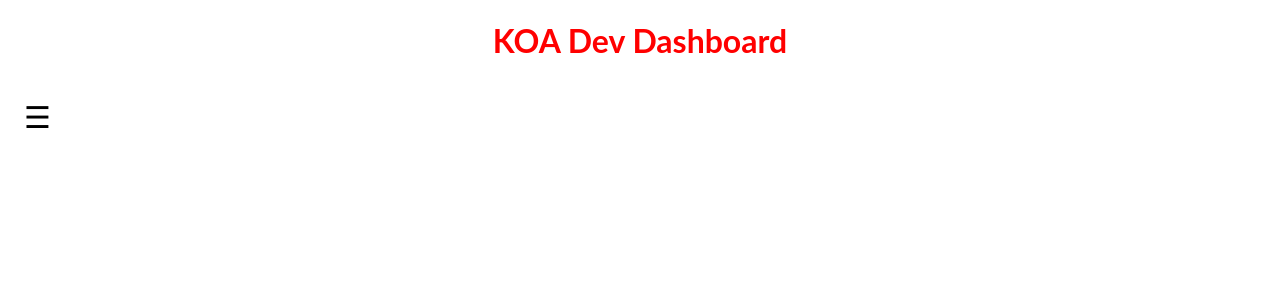
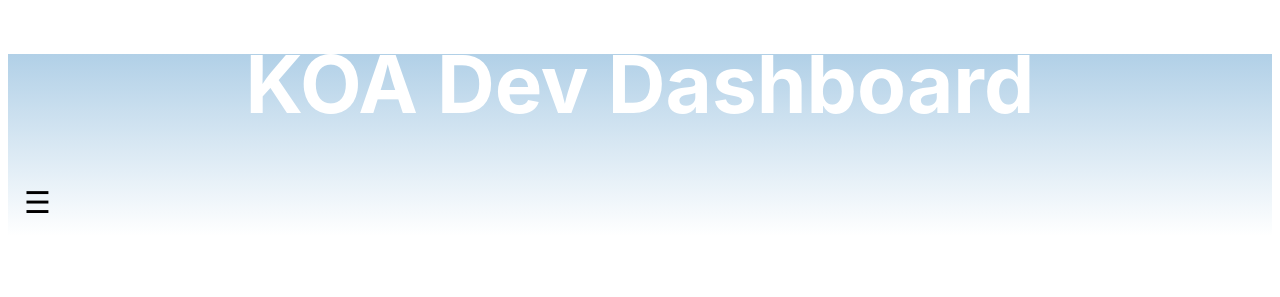
Before and after one commit to Gwc5245/KOA-Web-Application, a Flask app: page /Dev in a window 1280 px wide. Shown: the top 297 px of the page. Run offline with Flask 2, Linux system fonts and the light colour scheme.

Commit message:
Dev page css started

```diff
--- a/templates/Dev.html
+++ b/templates/Dev.html
@@ -54,7 +54,8 @@ body {
 </style>
 </head>
 <body>
-  <center style="color:red":><h1> KOA Dev Dashboard </h1> </center>
+<div style="background: linear-gradient(180deg, #B1D0E7 0%, #FFFFFF 100%);">
+  <center style="font-family: 'Inter';font-style: normal;font-weight: 700;font-size: 40px;line-height: 60px;color: #FFFFFF;":><h1> KOA Dev Dashboard </h1> </center>
 <div id="mySidenav" class="sidenav">
 
   <a href="javascript:void(0)" class="closebtn" onclick="closeNav()">&times;</a>
@@ -83,6 +84,6 @@ function closeNav() {
   document.body.style.backgroundColor = "white";
 }
 </script>
-
+</div>
 </body>
 </html>
```
